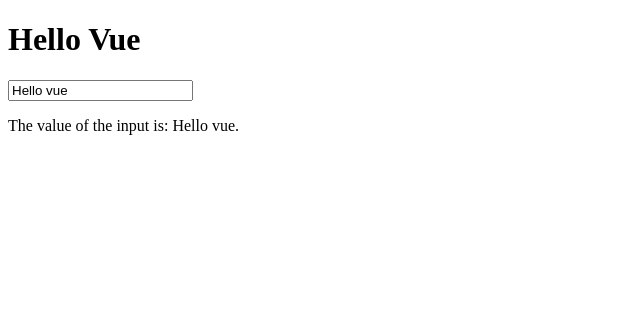
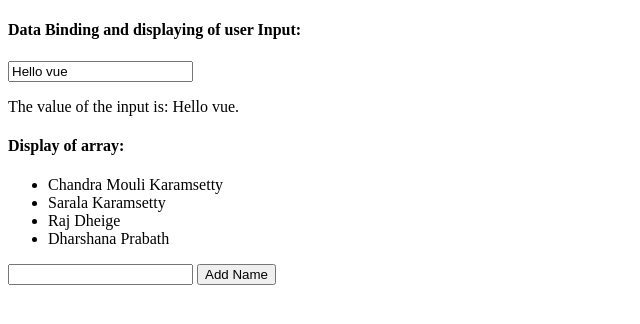
Before and after one commit to karamsetty09/vue2, a website: page vue/index.html in a window 1280 px wide. Shown: the whole page, without its empty margins (0-640 px from the left). Drawn offline with nearby package versions, Linux system fonts and the light colour scheme.

Commit message:
Lists Display and adding event listener to append to list using methods.

```diff
--- a/vue/index.html
+++ b/vue/index.html
@@ -7,13 +7,21 @@
     <title>vue.js App</title>
 </head>
 <body>
-    <h1>Hello Vue</h1>
 
     <!-- Assigning vue element to div -->
     <div id="root">
+        <h4>Data Binding and displaying of user Input:</h4>
         <input type="text" id="input" v-model="message">
+        <p>The value of the input is: {{ message }}. </p>
 
-        <p>The value of the input is: {{ message }}. </p>
+        <h4>Display of array:</h4>
+        <ul>
+            <li v-for="name in names" v-text="name"></li>
+        </ul>
+        <input id="input" type="text" v-model="newName" >
+        <!-- v-on: === @ and v-on:keyUp="addName" -> used for differnt user actions to input.-->
+        <button @click="addName">Add Name</button>
+
     </div>
 
 
@@ -24,12 +32,23 @@
 
     <script>
         // creating a new vue Instance.
-        new Vue({
+        var app = new Vue({
             el: '#root',                // bind it to the element.
             data: {                     // create data for the application.
-            message: 'Hello vue'
-            }
-        })
+            message: 'Hello vue',        // Data binding used ar line 14 and 15
+            names: ['Chandra Mouli Karamsetty', 'Sarala Karamsetty', 'Raj Dheige', 'Dharshana Prabath'], // array list for vue
+            newName: ''                 // Variable to hold user Input at line 21
+            },
+
+            methods:{
+                addName(){
+                    alert('adding name to above array');
+                    this.names.push(this.newName);
+                }
+            },
+        });
+
+
 
     </script>
 </body>
```
